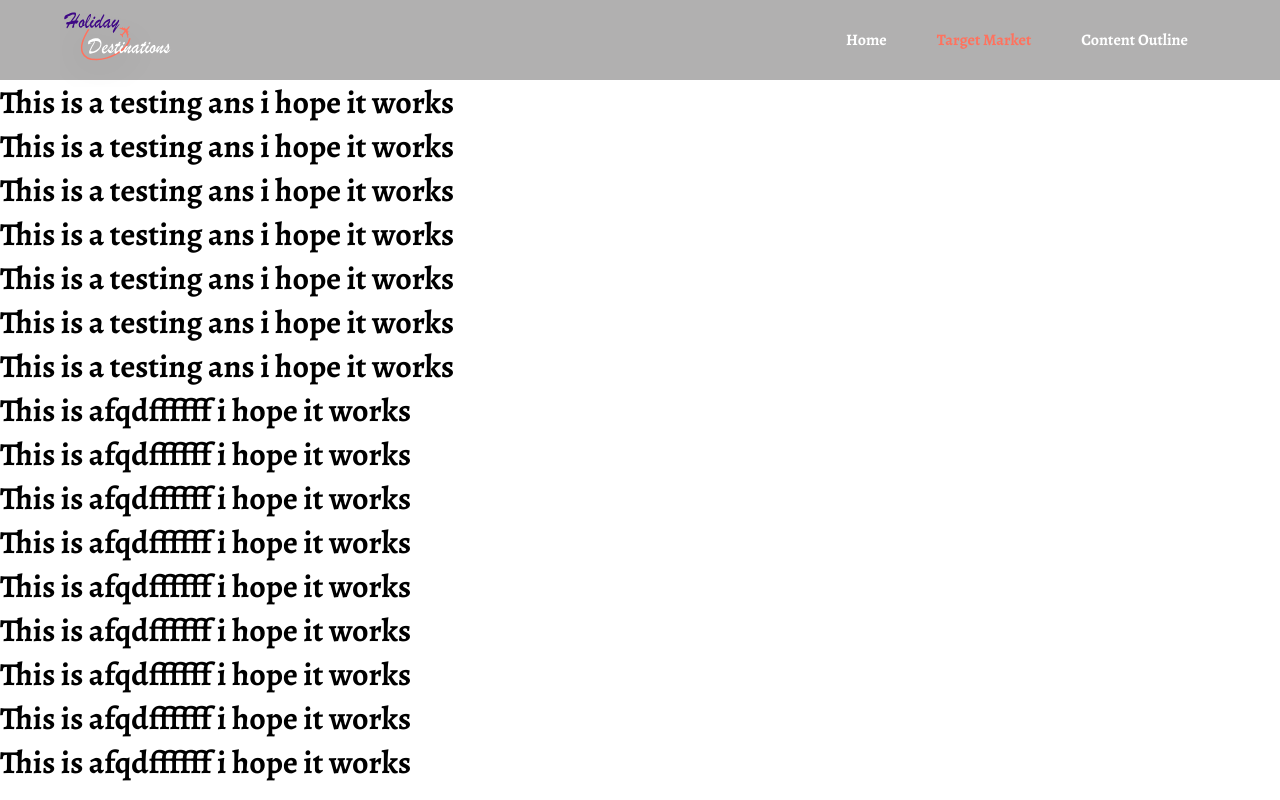
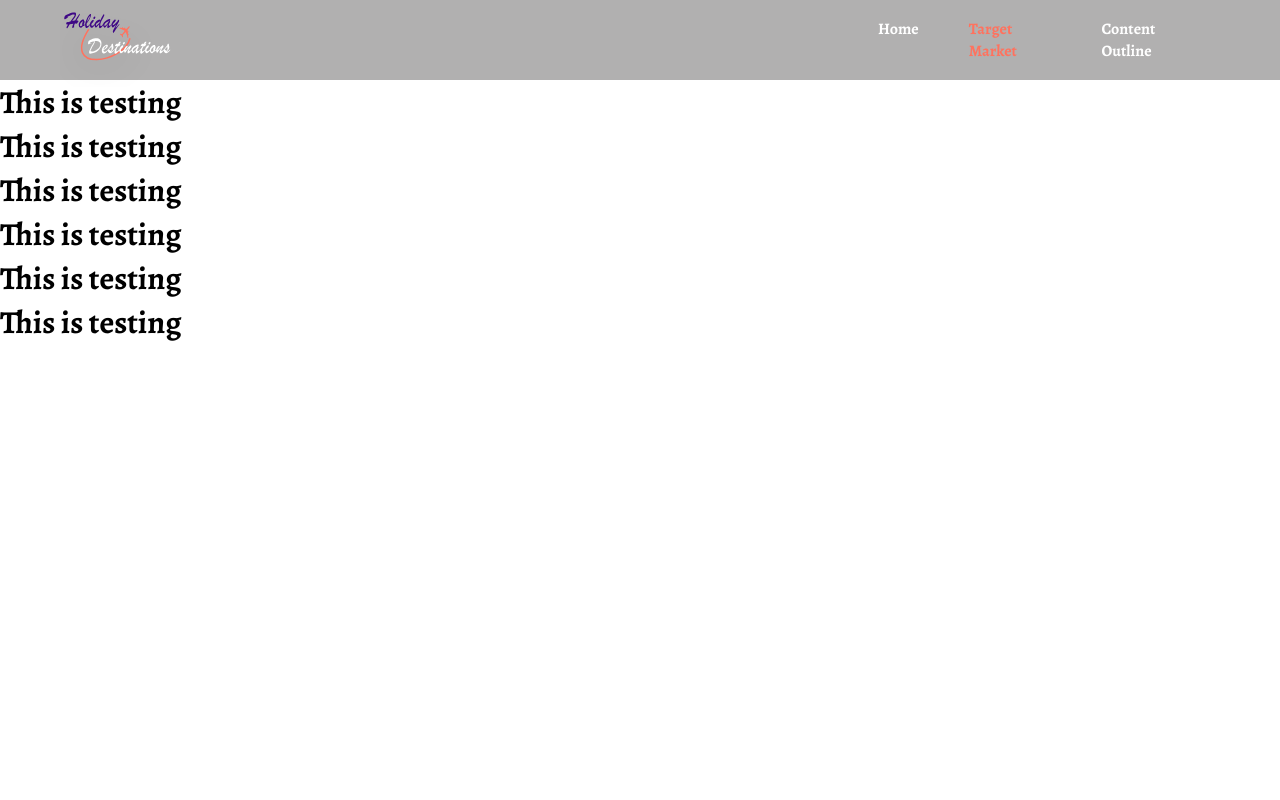
Before and after one commit to rigAITe/Holiday-Destination, a React (Create React App) app: page /target-market in a window 1280 px wide. Built offline with nearby package versions, Linux system fonts and the light colour scheme.

Commit message:
make it better

```diff
--- a/src/components/style.scss
+++ b/src/components/style.scss
@@ -64,17 +64,15 @@
 }
 
 
-@media (min-width: 576px) and  (max-width: 767px) {
-  .sub-header{
-    padding-top: 6vh;
-    @include containerD
-  }
-}
+// @media (min-width: 576px) and  (max-width: 767px) {
+//   .sub-header{
+//     padding-top: 6vh;
+//     @include containerD
+//   }
+// }
 
 @media (min-width: 768px) and (max-width: 1024px){
   .reveal{
-    display: flex;
-    width: 60%;
     font-size: 1.3rem;
   }
 
--- a/src/components/testing.js
+++ b/src/components/testing.js
@@ -4,22 +4,12 @@ const Testing = () => {
 
     return(
         <div>
-            <h1>This is a testing ans i hope it works</h1>
-            <h1>This is a testing ans i hope it works</h1>
-            <h1>This is a testing ans i hope it works</h1>
-            <h1>This is a testing ans i hope it works</h1>
-            <h1>This is a testing ans i hope it works</h1>
-            <h1>This is a testing ans i hope it works</h1>
-            <h1>This is a testing ans i hope it works</h1>
-            <h1>This is afqdffffff i hope it works</h1>
-            <h1>This is afqdffffff i hope it works</h1>
-            <h1>This is afqdffffff i hope it works</h1>
-            <h1>This is afqdffffff i hope it works</h1>
-            <h1>This is afqdffffff i hope it works</h1>
-            <h1>This is afqdffffff i hope it works</h1>
-            <h1>This is afqdffffff i hope it works</h1>
-            <h1>This is afqdffffff i hope it works</h1>
-            <h1>This is afqdffffff i hope it works</h1>
+            <h1>This is testing </h1>
+            <h1>This is testing </h1>
+            <h1>This is testing </h1>
+            <h1>This is testing </h1>
+            <h1>This is testing </h1>
+            <h1>This is testing </h1>
         </div>
     )
 }
--- a/src/header/header.scss
+++ b/src/header/header.scss
@@ -156,12 +156,12 @@
 
 @media (min-width: 769px) and  (max-width: 1024px){
   .nav-options {
-    padding-left: 18rem;
+    padding-left: 23rem;
   }
 }
 
 @media  (min-width: 1025px) and (max-width: 1440px){
     .nav-options {
-        padding-left: 41rem;
+        padding-left: 43rem;
     }
 }
```
Also changed, not shown: 1 other file (tests, documents, lock files or other folders).
